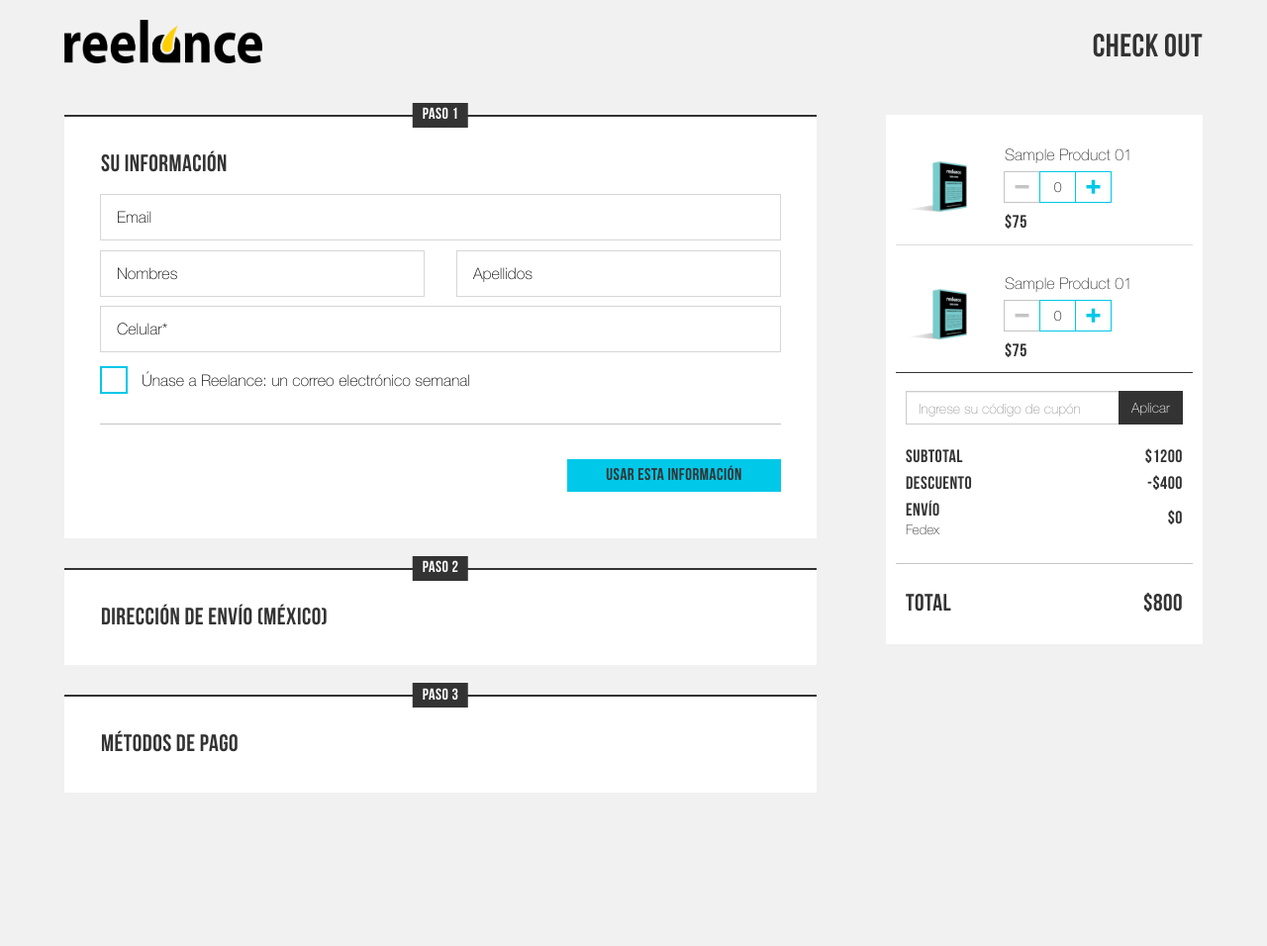
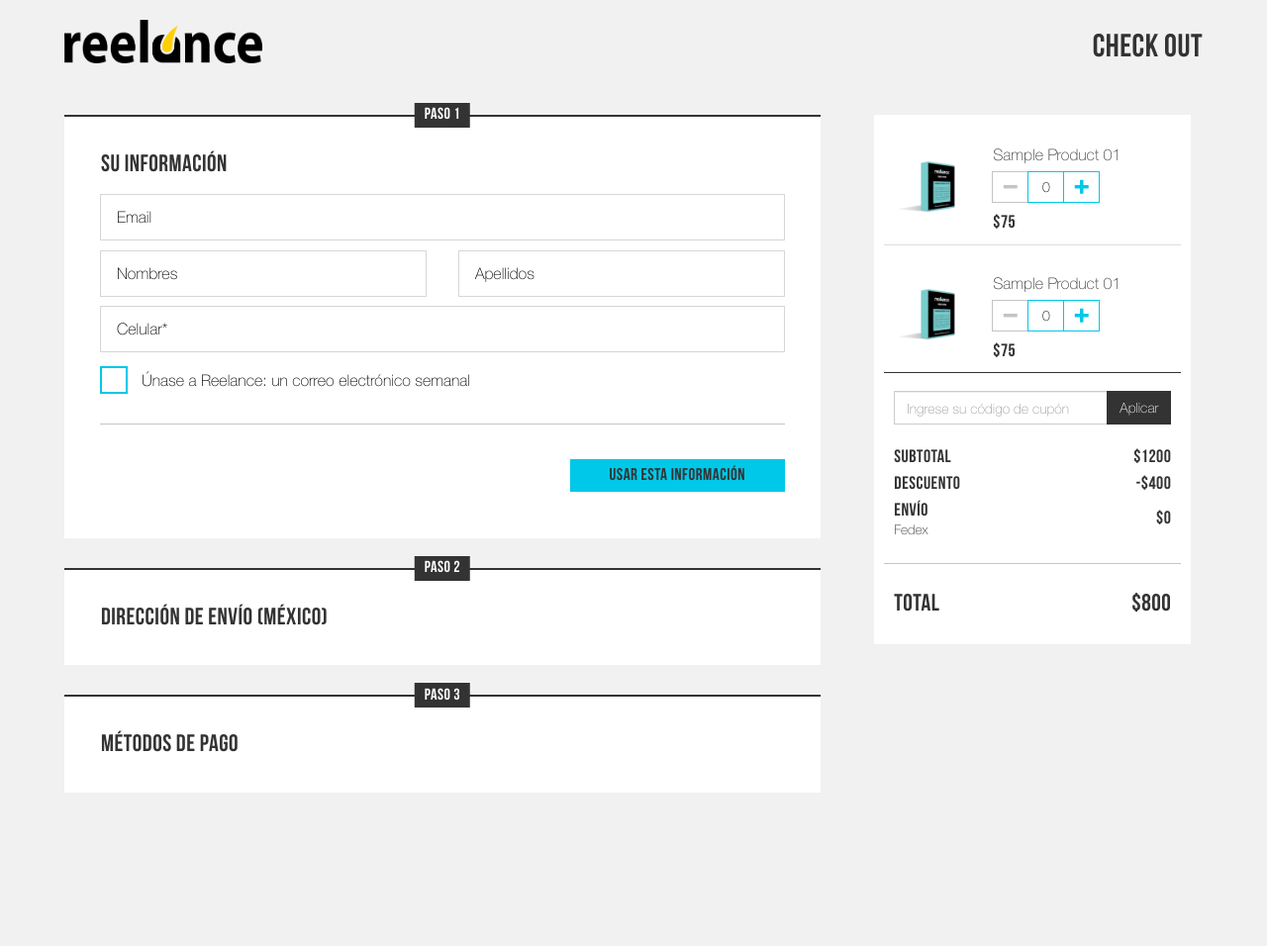
Before and after one commit to JuanGonzalez180/reelance, a PHP site: page /finalizar-compra in a window 1280 px wide. Shown: the whole page at 99% size. Run offline with PHP 8.4, Linux system fonts and the light colour scheme; some libraries are stand-ins or nearby versions; some web fonts are replaced.

Commit message:
Update style_reelance.css

```diff
--- a/maquetacion/css/style_reelance.css
+++ b/maquetacion/css/style_reelance.css
@@ -1549,11 +1549,11 @@ footer .copyright p.text {
     flex-direction: row;
 }
 
-.finalizar-compra .checkout > col-md-8{
+.finalizar-compra .checkout > .col-md-8{
     width: 67%;
 }
 
-.finalizar-compra .checkout > col-md-4{
+.finalizar-compra .checkout > .col-md-4{
     width: 32%;
 }
 
```
